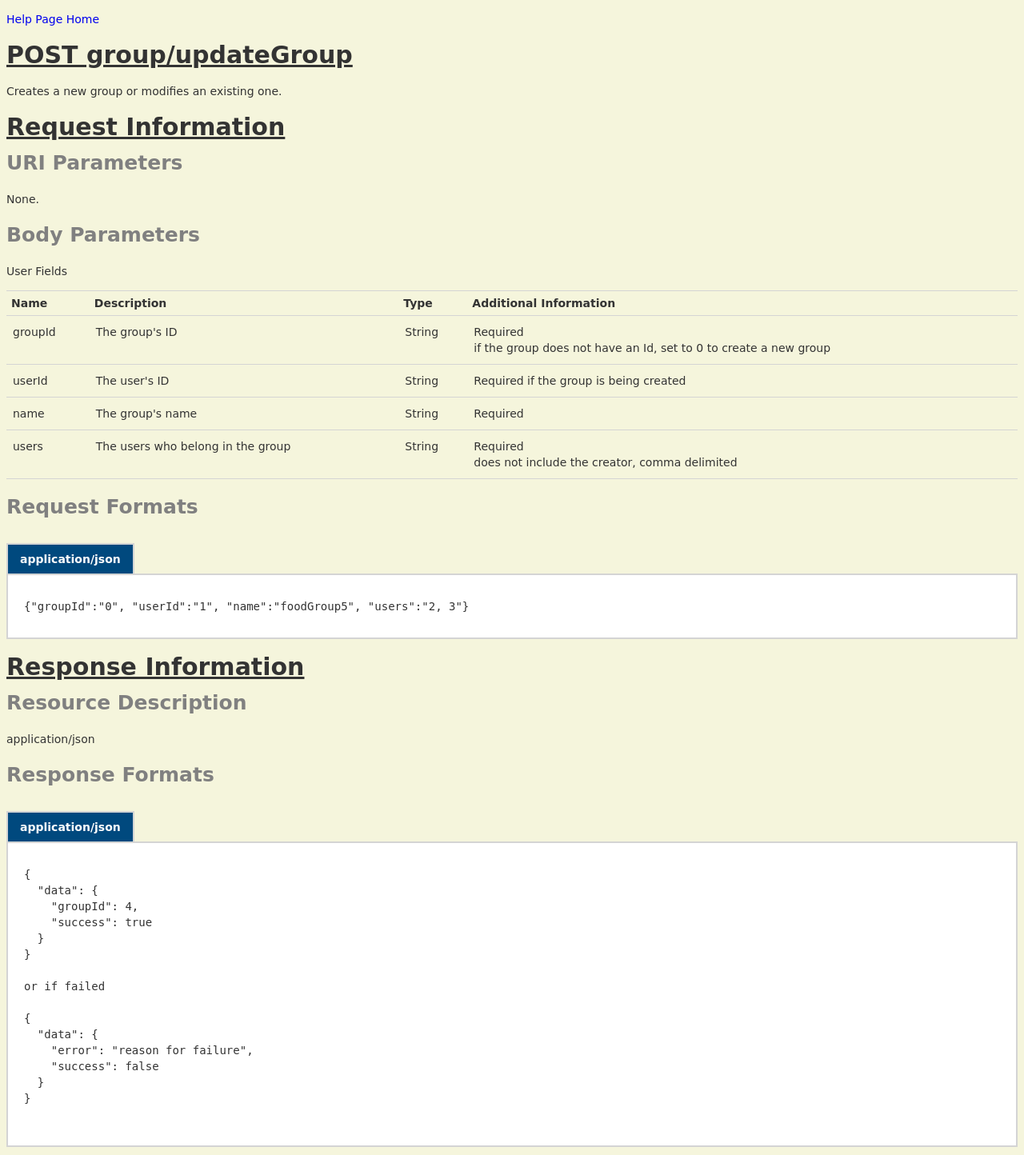
After one commit to mcclainandrew/lunchrollServer, a Flask app: page /help/group/updateGroup in a window 1280 px wide. The commit adds this page. Shown: the whole page at 80% size. Run offline with Flask 2, Linux system fonts and the light colour scheme.

Commit message:
added more api help pages

```diff
--- /dev/null
+++ b/app/templates/group/updateGroup.html
@@ -0,0 +1,123 @@
+<!DOCTYPE html>
+<html lang="en">
+<head>
+    <meta http-equiv="Content-Type" content="text/html; charset=UTF-8">
+    <meta charset="utf-8">
+    <meta name="viewport" content="width=device-width">
+    <title>POST group/updateGroup</title>
+
+</head>
+<body>
+
+
+<link type="text/css" href="{{ url_for('static', filename='apipage.css') }}" rel="stylesheet">
+<div id="body" class="help-page">
+    <section class="featured">
+        <div class="content-wrapper">
+            <p>
+                <a href="/help">Help Page Home</a>
+            </p>
+        </div>
+    </section>
+    <section class="content-wrapper main-content clear-fix">
+        <h2>POST group/updateGroup</h2>
+
+        <div>
+            <p>Creates a new group or modifies an existing one.</p>
+
+            <h2>Request Information</h2>
+
+            <h3>URI Parameters</h3>
+
+            <p>None.</p>
+
+
+            <h3>Body Parameters</h3>
+
+            <p>User Fields</p>
+            <table class="help-page-table">
+                <thead>
+                <tr>
+                    <th>Name</th>
+                    <th>Description</th>
+                    <th>Type</th>
+                    <th>Additional Information</th>
+                </tr>
+                </thead>
+                <tbody>
+
+                <tr>
+                    <td>groupId</td>
+                    <td>The group's ID</td>
+                    <td>String</td>
+                    <td>Required<br>if the group does not have an Id, set to 0 to create a new group</td>
+                </tr>
+                <tr>
+                    <td>userId</td>
+                    <td>The user's ID</td>
+                    <td>String</td>
+                    <td>Required if the group is being created</td>
+                </tr>
+                <tr>
+                    <td>name</td>
+                    <td>The group's name</td>
+                    <td>String</td>
+                    <td>Required</td>
+                </tr>
+                <tr>
+                    <td>users</td>
+                    <td>The users who belong in the group</td>
+                    <td>String</td>
+                    <td>Required<br>does not include the creator, comma delimited</td>
+                </tr>
+                </tbody>
+            </table>
+            <h3>Request Formats</h3>
+
+            <div>
+                <h4 class="sample-header">application/json</h4>
+
+                <div class="sample-content">
+			<span>
+				<pre class="wrapped">{"groupId":"0", "userId":"1", "name":"foodGroup5", "users":"2, 3"}</pre>
+			</span>
+                </div>
+            </div>
+            <h2>Response Information</h2>
+
+            <h3>Resource Description</h3>
+
+            <p>application/json</p>
+
+            <h3>Response Formats</h3>
+
+            <div>
+                <h4 class="sample-header">application/json</h4>
+
+                <div class="sample-content">
+			<span>
+				<pre class="wrapped">
+{
+  "data": {
+    "groupId": 4,
+    "success": true
+  }
+}
+
+or if failed
+
+{
+  "data": {
+    "error": "reason for failure",
+    "success": false
+  }
+}
+				</pre>
+			</span>
+                </div>
+            </div>
+        </div>
+    </section>
+</div>
+</body>
+</html>
--- a/app/views.py
+++ b/app/views.py
@@ -29,33 +29,48 @@ def help(name=None):
 
 @app.route('/help/client/nearbyAny')
 @app.route('/help/client/nearbyAny/<name>')
-def helpNearbyAny(name=None):
+def helpClientNearbyAny(name=None):
     return render_template("client/nearbyAny.html", name=name)
 
 @app.route('/help/client/nearbySpecific')
 @app.route('/help/client/nearbySpecific/<name>')
-def helpNearbySpecific(name=None):
+def helpClientNearbySpecific(name=None):
     return render_template("client/nearbySpecific.html", name=name)
 
 @app.route('/help/client/nearbySuggested')
 @app.route('/help/client/nearbySuggested/<name>')
-def helpNearbySuggested(name=None):
+def helpClientNearbySuggested(name=None):
     return render_template("client/nearbySuggested.html", name=name)
 
 @app.route('/help/user/updateUser')
 @app.route('/help/user/updateUser/<name>')
-def helpUpdateUser(name=None):
+def helpUserUpdateUser(name=None):
     return render_template("user/updateUser.html", name=name)
 
 @app.route('/help/user/getUser')
 @app.route('/help/user/getUser/<name>')
-def helpGetUser(name=None):
+def helpUserGetUser(name=None):
     return render_template("user/getUser.html", name=name)
 
 @app.route('/help/user/getGroups')
 @app.route('/help/user/getGroups/<name>')
-def helpGetUserGroups(name=None):
+def helpUserGetGroups(name=None):
     return render_template("user/getGroups.html", name=name)
+
+@app.route('/help/group/getGroup')
+@app.route('/help/group/getGroup/<name>')
+def helpGroupGetGroup(name=None):
+    return render_template("group/getGroup.html", name=name)
+
+@app.route('/help/group/updateGroup')
+@app.route('/help/group/updateGroup/<name>')
+def helpGroupUpdateGroup(name=None):
+    return render_template("group/updateGroup.html", name=name)
+
+@app.route('/help/group/deleteGroup')
+@app.route('/help/group/deleteGroup/<name>')
+def helpGroupDeleteGroup(name=None):
+    return render_template("group/deleteGroup.html", name=name)
 
 #End Api Help Page
 ###################
```
Also changed, not shown: app/templates/apihelp.html (+27 -0 lines), app/templates/group/deleteGroup.html (added, +100 -0 lines), app/templates/group/getGroup.html (added, +98 -0 lines).
